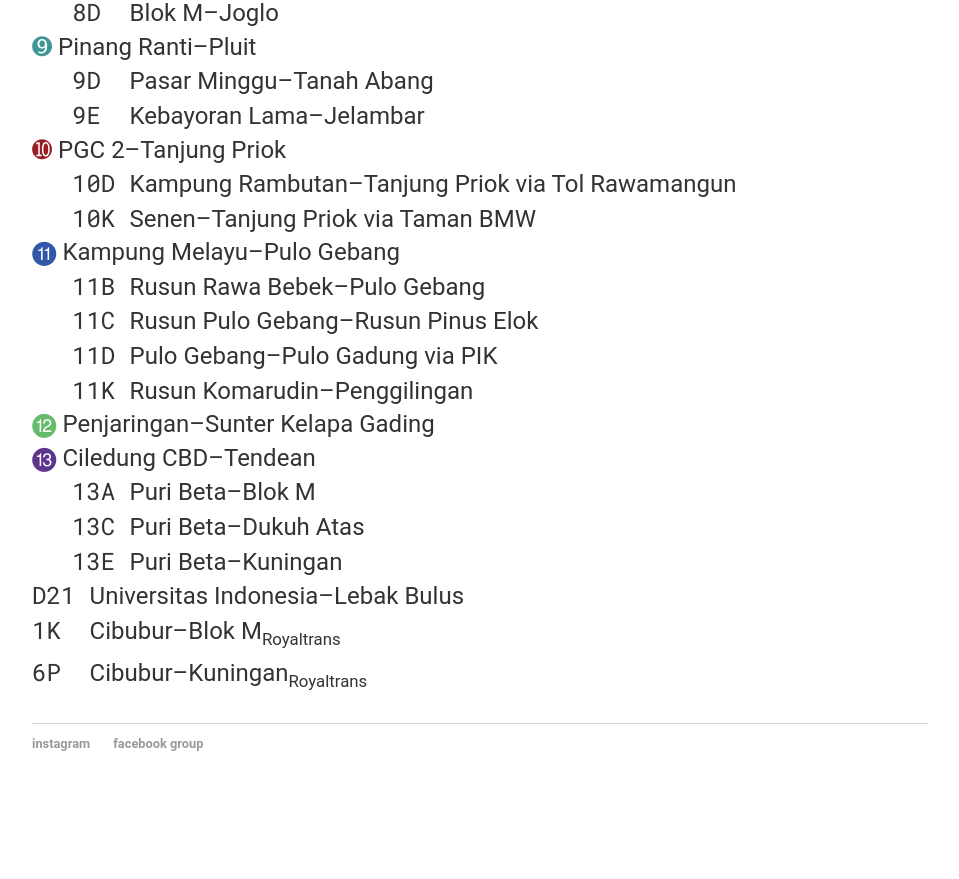
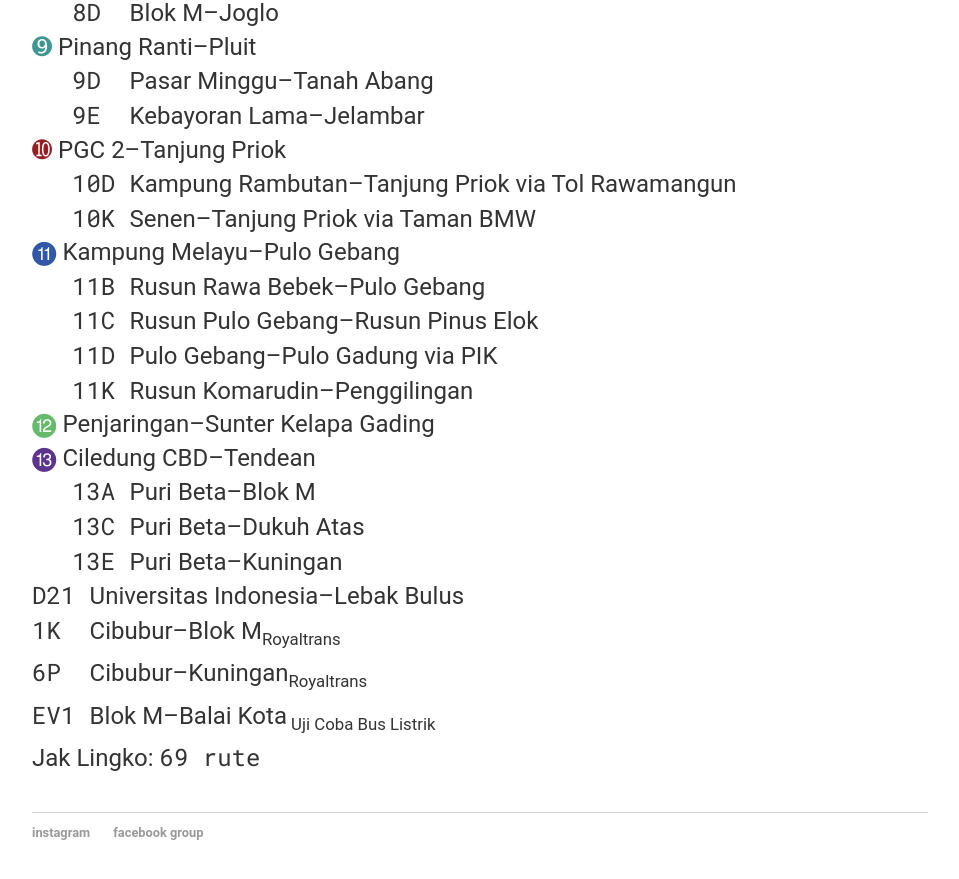
Before and after one commit to jepbusway/InfoPerjalanan2, a Jekyll site: the page built from index.html, in a window 1280 px wide and 900 px high, scrolled down 1489 px. Shown: the top 879 px of the window, without its empty margins (160-1119 px from the left). Built offline with Jekyll 4.4.1, drawn with Linux system fonts in a browser that asks for light colours; before the commit the page ends 2300 px from its top, so only the background shows below that.

Commit message:
Update index.html
added some route

```diff
--- a/index.html
+++ b/index.html
@@ -58,9 +58,11 @@ title: InfoPerjalanan
 			<dd><nor>13A&nbsp;</nor>Puri Beta–Blok M</dd>
 			<dd><nor>13C&nbsp;</nor>Puri Beta–Dukuh Atas</dd>
 			<dd><nor>13E&nbsp;</nor>Puri Beta–Kuningan</dd>
-			<dt><nor>D21&nbsp;</nor>Universitas Indonesia–Lebak Bulus</dt>
-			<dt><nor>1K&nbsp;&nbsp;</nor>Cibubur–Blok M<sub>Royaltrans</sub></dt>
-			<dt><nor>6P&nbsp;&nbsp;</nor>Cibubur–Kuningan<sub>Royaltrans</sub></dt>
+			<dt><nor>D21 </nor>Universitas Indonesia–Lebak Bulus</dt>
+			<dt><nor>1K&nbsp; </nor>Cibubur–Blok M<sub>Royaltrans</sub></dt>
+			<dt><nor>6P&nbsp; </nor>Cibubur–Kuningan<sub>Royaltrans</sub></dt>
+			<dt><nor>EV1 </nor>Blok M–Balai Kota<sub> Uji Coba Bus Listrik</sub></dt>
+			<dt>Jak Lingko: <nor>69 rute</nor>
     		</p>
     	</div>
 </div><!-- /.blurb -->
```
